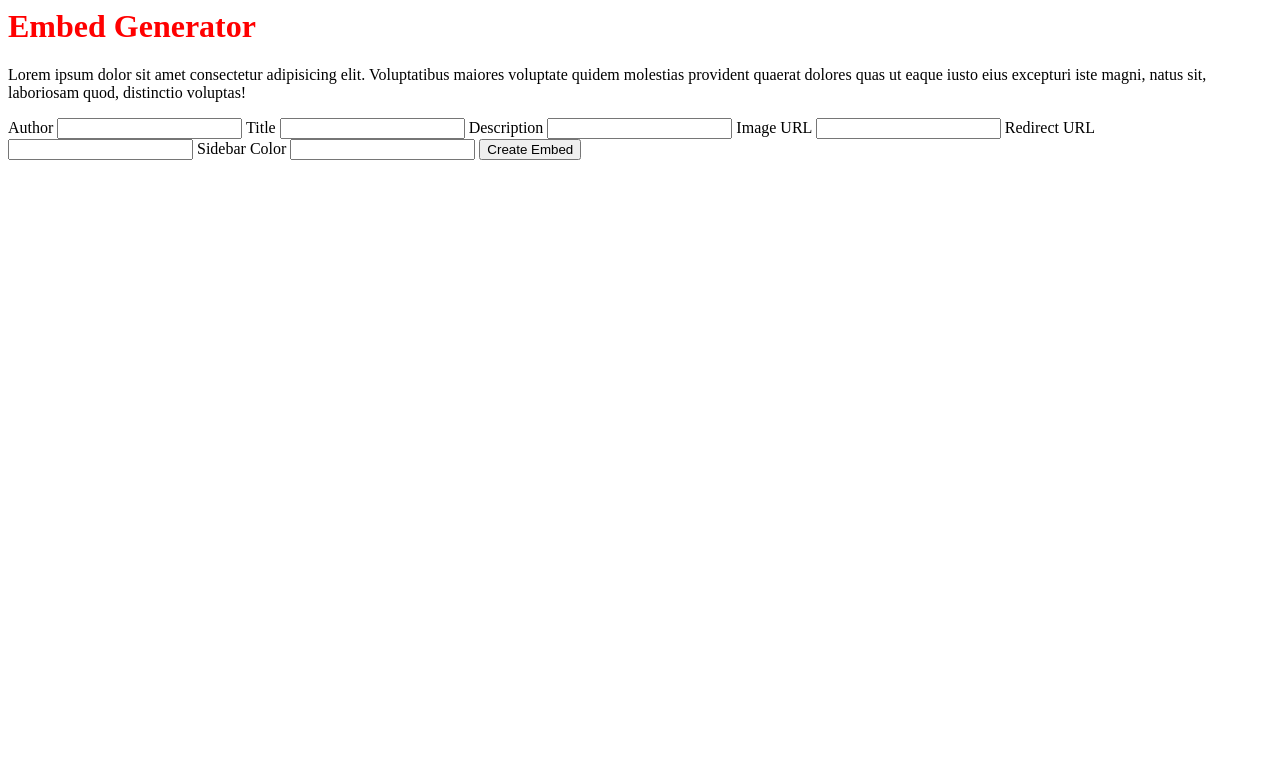
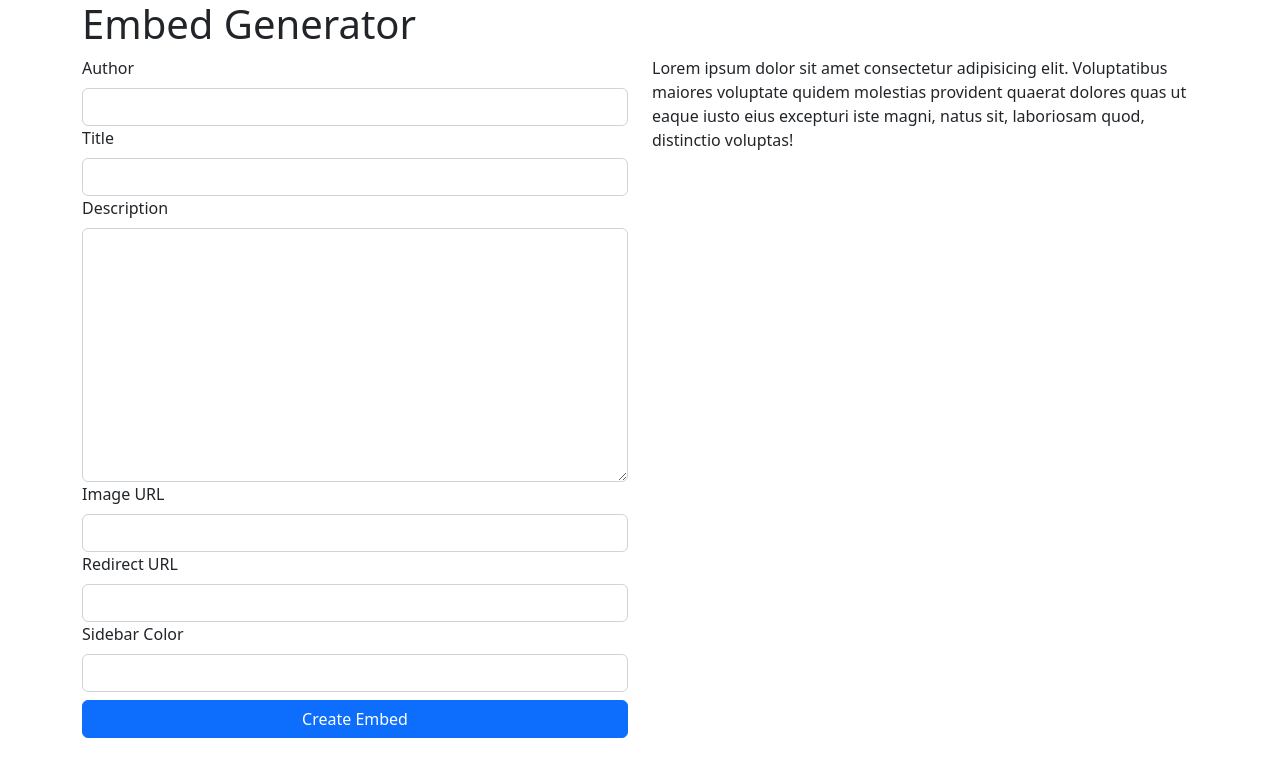
Before and after one commit to g1ver/embed-gen-vue, a plain HTML site: page index.html in a window 1280 px wide. Drawn offline with nearby package versions, Linux system fonts and the light colour scheme.

Commit message:
switch to bootstrap

```diff
--- a/index.html
+++ b/index.html
@@ -1,32 +1,81 @@
+<!DOCTYPE html>
 <html lang="en">
     <head>
         <meta charset="UTF-8" />
-        <link rel="stylesheet" href="styles.css">
+        <link
+            href="https://cdn.jsdelivr.net/npm/bootstrap@5.2.0/dist/css/bootstrap.min.css"
+            rel="stylesheet"
+            integrity="sha384-gH2yIJqKdNHPEq0n4Mqa/HGKIhSkIHeL5AyhkYV8i59U5AR6csBvApHHNl/vI1Bx"
+            crossorigin="anonymous"
+        />
+        <script
+            src="https://cdn.jsdelivr.net/npm/bootstrap@5.2.0/dist/js/bootstrap.bundle.min.js"
+            integrity="sha384-A3rJD856KowSb7dwlZdYEkO39Gagi7vIsF0jrRAoQmDKKtQBHUuLZ9AsSv4jD4Xa"
+            crossorigin="anonymous"
+        ></script>
+
         <title>Embed Generator</title>
     </head>
     <body>
+        <div class="container">
             <header>
                 <h1>Embed Generator</h1>
             </header>
-        <div class="embed-preview">
+            <div class="row">
+                <div class="embed-controls col">
+                    <form>
+                        <label for="author" class="form-label">Author</label>
+                        <input type="text" id="author" class="form-control" />
+                        <label for="title" class="form-label">Title</label>
+                        <input type="text" id="title" class="form-control" />
+                        <label for="desc" class="form-label">Description</label>
+                        <textarea
+                            id="desc"
+                            cols="30"
+                            rows="10"
+                            class="form-control"
+                        ></textarea>
+                        <label for="image-url" class="form-label"
+                            >Image URL</label
+                        >
+                        <input
+                            type="text"
+                            id="image-url"
+                            class="form-control"
+                        />
+                        <label for="redirect-url" class="form-label"
+                            >Redirect URL</label
+                        >
+                        <input
+                            type="text"
+                            id="redirect-url"
+                            class="form-control"
+                        />
+                        <label for="sidebar-color" class="form-label"
+                            >Sidebar Color</label
+                        >
+                        <input
+                            type="text"
+                            id="sidebar-color"
+                            class="form-control"
+                        />
+                        <div class="d-grid">
+                            <button type="submit" class="btn btn-primary mt-2">
+                                Create Embed
+                            </button>
+                        </div>
+                    </form>
+                </div>
+                <div class="embed-preview col">
                     <p>
-                Lorem ipsum dolor sit amet consectetur adipisicing elit. Voluptatibus maiores voluptate quidem molestias provident quaerat dolores quas ut eaque iusto eius excepturi iste magni, natus sit, laboriosam quod, distinctio voluptas!
+                        Lorem ipsum dolor sit amet consectetur adipisicing elit.
+                        Voluptatibus maiores voluptate quidem molestias
+                        provident quaerat dolores quas ut eaque iusto eius
+                        excepturi iste magni, natus sit, laboriosam quod,
+                        distinctio voluptas!
                     </p>
                 </div>
-        <div class="embed-controls">
-            <label for="author">Author</label>
-            <input type="text" id="author" />
-            <label for="title">Title</label>
-            <input type="text" id="title" />
-            <label for="desc">Description</label>
-            <input type="text" id="desc" />
-            <label for="image-url">Image URL</label>
-            <input type="text" id="image-url" />
-            <label for="redirect-url">Redirect URL</label>
-            <input type="text" id="redirect-url"/>
-            <label for="sidebar-color">Sidebar Color</label>
-            <input type="text" id="sidebar-color"/>
-            <button type="submit">Create Embed</button>
+            </div>
         </div>
     </body>
 </html>
--- a/styles.css
+++ /dev/null
@@ -1,3 +0,0 @@
-header {
-    color: red;
-}
```
Lines whose indentation alone changed are shown as unchanged.
